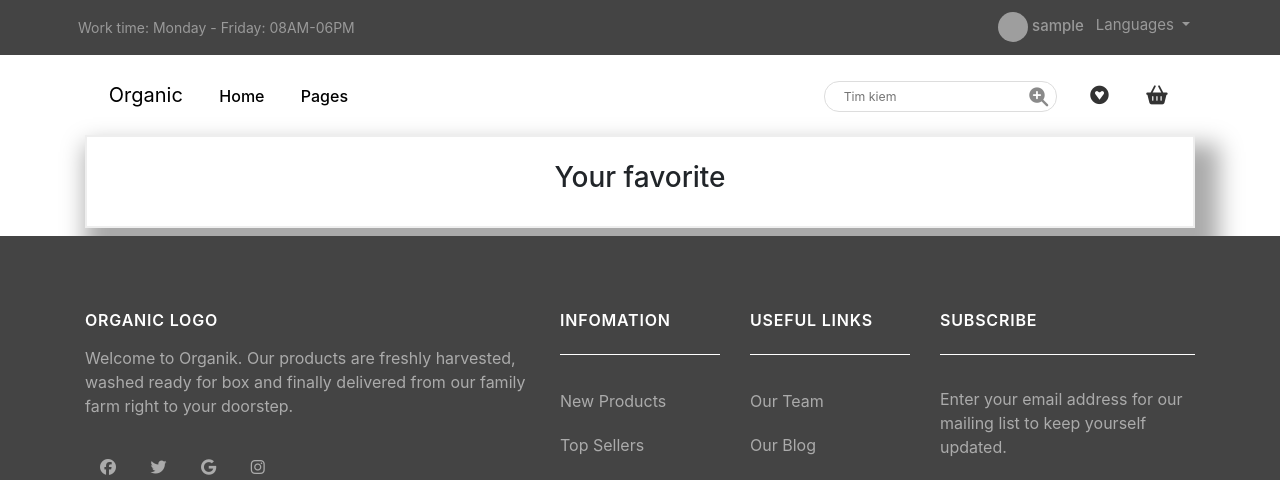
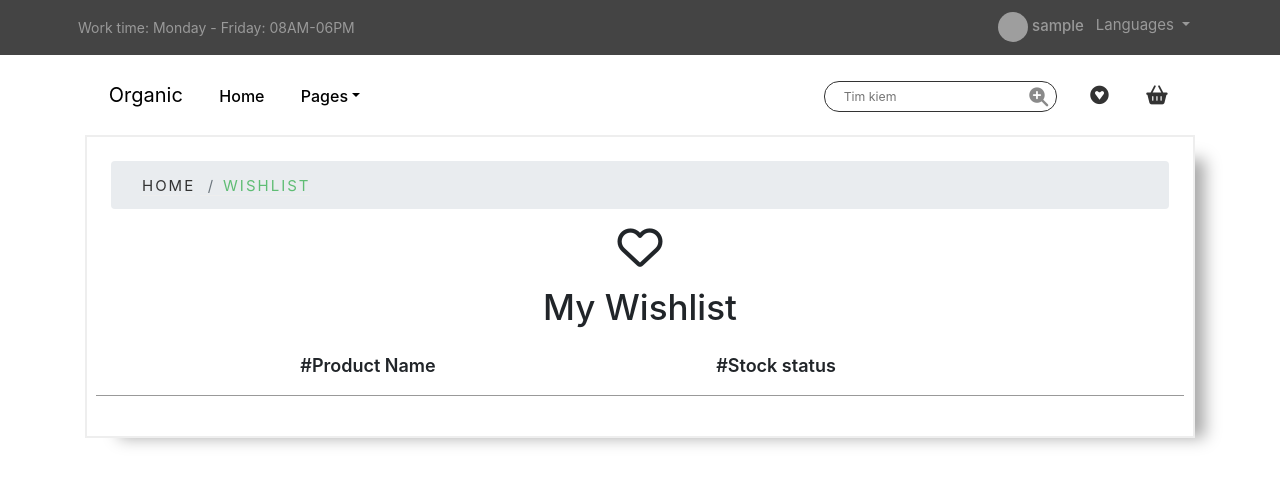
Before and after one commit to fayewong6198/chim_en_mvc, a Django app: page /favorites/ in a window 1280 px wide. Shown: the top 480 px of the page. Run offline with Django 3.2, Linux system fonts and the light colour scheme; the visitor is signed in with stand-in values (Sample User, id 1); data that the repository does not hold is empty; some libraries are stand-ins or nearby versions; grey boxes are pictures that could not be loaded.

Commit message:
wishlist + css

```diff
--- a/static/css/nav-bar.css
+++ b/static/css/nav-bar.css
@@ -12,8 +12,6 @@
 
 .navbar-white {
   background-color: var(--background-color) !important;
-  /* background-color: #aaaaaa !important; */
-  color: var(--custom-color);
   display: flex;
   align-items: center;
   height: 80px;
@@ -102,7 +100,7 @@
   border-radius: 10px;
   padding: 5px;
   transition: width 0.2s linear;
-  border: 1px solid #ddd;
+  border: 1px solid #333 !important;
   background-color: whitesmoke;
 }
 
@@ -374,7 +372,7 @@
   border-color: rgba(255, 255, 255, 0.09);
   cursor: text;
   box-sizing: border-box;
-  border: 1px solid #ddd;
+  border: 1px solid #333;
   padding: 0px 1.55em;
   height: 2.507em;
   font-size: 0.77em;
--- a/static/css/thanh.css
+++ b/static/css/thanh.css
@@ -718,7 +718,7 @@ html {
   transition: all 0.5s ease 0s;
 }
 
-.product-card:hover:after {
+.product-card:after {
   background: linear-gradient(
     to bottom,
     rgba(0, 0, 0, 0) 0,
@@ -759,6 +759,11 @@ html {
   bottom: 0;
   z-index: 1;
 }
+#icon-badge {
+  display: flex;
+  justify-content: center;
+  align-items: center;
+}
 
 .product-card .cart-icon li a,
 .box17 .icon li a {
@@ -766,7 +771,13 @@ html {
   font-size: 20px;
   color: #fff;
 }
-
+.icon-badge {
+  display: flex;
+  justify-content: flex-end !important;
+}
+.mobile-nav i {
+  margin-left: 7px;
+}
 .product-card .cart-icon {
   opacity: 0;
   display: flex;
@@ -779,17 +790,17 @@ html {
   transition: all 0.6s cubic-bezier(0, 0, 0.58, 1) 0s;
 }
 
-.product-card:hover {
+.product-card {
   border: 3px solid #5fbd74;
 }
 
-.product-card:hover .cart-icon {
+.product-card .cart-icon {
   opacity: 1;
   transform: perspective(500px) rotateX(0) rotateY(0) rotateZ(0);
   color: #fff;
 }
 
-.product-card .cart-icon li:hover {
+.product-card .cart-icon li {
   opacity: 0.9;
 }
 
@@ -1977,71 +1988,6 @@ footer {
 
 /* product description */
 
-/* .menu-cate {
-  height: auto;
-  width: 100%;
-  border: 1px solid #eee;
-  box-shadow: 10px 22px 12px 21px #eee;
-}
-.menu-cate ul {
-  padding: unset !important;
-}
-.menu-cate ul li {
-  padding: 1.4rem;
-  margin-bottom: 5px;
-  background-color: #fff;
-  border-bottom: 1px solid #eee;
-}
-.menu-cate ul li a {
-  color: #333;
-}
-.menu-cate ul li a:hover {
-  color: #5fbd74;
-} */
-
-/* Dropdown Button */
-
-/* .menu-cate .dropbtn {
-  background-color: #4caf50;
-  color: white;
-  padding: 16px;
-  font-size: 16px;
-  border: none;
-}
-
-.menu-cate .dropdown {
-  position: relative;
-  display: inline-block;
-}
-
-.menu-cate .dropdown-content {
-  display: none;
-  position: absolute;
-  background-color: #f1f1f1;
-  min-width: 160px;
-  box-shadow: 0px 8px 16px 0px rgba(0, 0, 0, 0.2);
-  z-index: 1;
-}
-
-.menu-cate .dropdown-content a {
-  color: black;
-  padding: 12px 16px;
-  text-decoration: none;
-  display: block;
-}
-
-.menu-cate .dropdown-content a:hover {
-  background-color: #ddd;
-}
-
-.menu-cate .dropdown:hover .dropdown-content {
-  display: block;
-}
-
-.menu-cate .dropdown:hover .dropbtn {
-  background-color: #3e8e41;
-} */
-
 .description-info {
   width: 100%;
   height: 100%;
@@ -2099,7 +2045,6 @@ footer {
 .description-info-product {
   width: 100%;
   height: 100%;
-  border: 2px solid #eee;
   margin: unset !important;
 }
 .description-img img {
@@ -2109,7 +2054,6 @@ footer {
   object-position: center;
 }
 
-.description-info ul li:hover,
 .description-info ul li a:hover {
   background-color: #5fbd74;
   color: #fff;
@@ -2641,8 +2585,82 @@ footer {
   height: auto;
   padding: 1rem;
 }
-
 .sort-product-list span {
   font-size: 16px;
   font-weight: 600;
 }
+
+/* wishlist page*/
+.wishlist-page .row {
+  /* height: 150px; */
+  justify-content: center;
+  align-items: center !important;
+}
+.wishlist-page {
+  border: 2px solid #eee;
+  width: 100%;
+  height: auto;
+  margin-bottom: 3rem;
+  box-shadow: 22px 12px 15px -12px #aaaaaa;
+}
+.icon-wishlist i {
+  border-right: unset;
+  font-size: 45px;
+  display: flex;
+  justify-content: center;
+}
+.stock-title {
+  font-size: 18px;
+  font-weight: 600;
+}
+.wishlist-page h2 {
+  display: flex;
+  font-size: 35px;
+  justify-content: center;
+}
+.wishlist-page .col-2 img {
+  width: 100%;
+  height: 110px;
+  object-fit: cover;
+  object-position: center;
+}
+.wishlist-page .title-wish a {
+  color: #5fbd74 !important;
+  padding-left: unset;
+}
+.wishlist-page .title-wish a:hover {
+  opacity: 0.8;
+}
+
+.bottom-line-wishlist {
+  border-top: 1px solid #999999 !important;
+  width: 100%;
+  margin: 1rem 0;
+}
+.wishlist-page .col-3 {
+  justify-content: center;
+  display: flex;
+}
+.wishlist-page .col-3 a {
+  background-color: #5fbd74;
+  padding: 0.6rem 1.4rem;
+  color: #fff;
+  border: unset;
+}
+.wishlist-page .col-3 a:hover {
+  opacity: 0.8;
+}
+.stock-title {
+  display: flex;
+  justify-content: center;
+}
+.form-group label {
+  margin-bottom: unset;
+}
+.btn-outline-primary:not(:disabled):not(.disabled).active,
+.btn-outline-primary:not(:disabled):not(.disabled):active,
+.show > .btn-outline-primary.dropdown-toggle {
+  color: #fff;
+  background-color: #5fbd74;
+  border-color: #5fbd74;
+}
--- a/templates/navbar.html
+++ b/templates/navbar.html
@@ -56,7 +56,7 @@
         <a class="nav-link bold-text active d-inline" href="{% url 'home' %}">Home <span
             class="sr-only">(current)</span></a>
         <div class="dropdown">
-          <a class="nav-link bold-text d-inline" href="#">Pages</a>
+          <a class="nav-link bold-text d-inline dropdown-toggle" href="#">Pages</a>
 
           <div class="dropdown-content">
             <a href="{% url 'cart:product-list'%}">Products</a>
@@ -72,7 +72,7 @@
         <div class="row justify-content-end align-items-center">
 
           <form id="custom-search-form" class="form-search form-horizontal pull-right"
-            action="{% url 'cart:product-list' %}"">
+            action="{% url 'cart:product-list' %}">
             <div class=" input-append span12">
               {% if limit is not None %}
               <input type="hidden" name="limit" value="{{limit}}">
@@ -84,21 +84,22 @@
         </div>
         {% if request.session.products_in_favorite %}
 
-        <a class="fa-stack has-badge" href="{% url 'favorites' %}"
-          data-count="{{ request.session.products_in_favorite }}"><i class="fab fa-gratipay"></i></a>
+        <a class="fa-stack has-badge" id="icon-badge" data-toggle="tooltip" data-placement="top" title="Wishlist"
+          href="{% url 'favorites' %}" data-count="{{ request.session.products_in_favorite }}"><i
+            class="fab fa-gratipay "></i></a>
         {% else %}
-        <a class="fa-stack has-badge"><i data-toggle="tooltip" data-placement="top" title="Wishlist"
-            class="fab fa-gratipay"></i></a>
+        <a class="fa-stack has-badge"><i class="fab fa-gratipay  icon-badge"></i></a>
         {% endif %}
 
         <div class="dropdown pl-3">
           {% if request.session.products_in_cart %}
-          <a class="fa-stack has-badge" data-count="{{ request.session.products_in_cart }}" href="/cart">
+          <a class="fa-stack has-badge" data-toggle="tooltip" data-placement="top" title="Badge" id="icon-badge"
+            data-count="{{ request.session.products_in_cart }}" href="/cart">
             <i class="fa fa-shopping-basket"></i>
           </a>
           {% else %}
           <a class="fa-stack has-badge" href="{% url 'cart:summary' %}">
-            <i data-toggle="tooltip" data-placement="top" title="Badge" class="fa fa-shopping-basket"></i>
+            <i class="fa fa-shopping-basket"></i>
           </a>
           {% endif %}
         </div>
@@ -151,13 +152,14 @@
         <div class="row justify-content-end align-items-center">
           {% if request.session.products_in_favorite %}
 
-          <a class="fa-stack has-badge" data-count="{{ request.session.products_in_favorite }}"
+          <a class="fa-stack has-badge mr-2" id="icon-basket" data-count="{{ request.session.products_in_favorite }}"
             href="{% url 'favorites' %}"><i class="fab fa-gratipay"></i></a>
           {% else %}
           <a class="fa-stack has-badge"><i class="fab fa-gratipay"></i></a>
           {% endif %}
           {% if request.session.products_in_cart %}
-          <a class="fa-stack has-badge" data-count="{{ request.session.products_in_cart }}" href="/cart">
+          <a class="fa-stack has-badge" id="icon-basket" data-count="{{ request.session.products_in_cart }}"
+            href="/cart">
             <i class="fa fa-shopping-basket"></i>
           </a>
           {% else %}
--- a/templates/tym.html
+++ b/templates/tym.html
@@ -1,10 +1,8 @@
 {% extends 'base.html' %} {% load widget_tweaks %}{% block content %}
 
 <div class="container">
-    <div class="step-to-payment mb-2">
-        <div class="tab-content tab-step pt-4" id="nav-tabContent">
+    <!-- <div class="tab-content tab-step pt-4" id="nav-tabContent">
             <div class="tab-pane fade show active" id="nav-info" role="tabpanel" aria-labelledby="nav-info-tab">
-
                 <section class="mb-4">
                     <h3 class="text-center">Your favorite</h3>
                     {% if request.user.is_authenticated %}
@@ -14,8 +12,6 @@
                             <a href="{% url 'cart:product-detail' favorite.product.slug %}"">
                                 <img src=" {{ favorite.product.images.first }}" alt="" width="100%">
                             </a>
-
-
                             <p> <i data-toggle="tooltip" data-placement="top" title="liked" class="fa fa-heart"></i>
                             </p>
                             <p>Title: {{ favorite.product.title }}</p>
@@ -27,12 +23,64 @@
                     {% else %}
                     <h3>Login is required</h3>
                     {% endif %}
-
                 </section>
-
             </div>
+        </div> -->
+    <!-- modal add to wishlist -->
+    <div class="wishlist-page pb-4 p-4">
+        <nav aria-label="breadcrumb">
+            <ol class="breadcrumb">
+                <div class="container">
+                    <li class="breadcrumb-item"><a href="#">Home</a></li>
+                    <li class="breadcrumb-item active" aria-current="page">Wishlist</li>
+                </div>
+            </ol>
+        </nav>
+        <div class="icon-wishlist">
+            <i class="far fa-heart"></i>
 
         </div>
+        <h2 class="py-3">My Wishlist</h2>
+        <div class="row">
+            <div class="col-1">
+            </div>
+            <div class="col-4 stock-title">
+                <span>#Product Name</span> </div>
+            <div class="col-5 stock-title">
+                <span>#Stock status</span>
+            </div>
+            <div class="col-2">
+            </div>
+            <div class="bottom-line-wishlist"></div>
+        </div>
+        {% for favorite in favorites %}
+        {% if request.user.is_authenticated %}
+        <div class="row">
+            <div class="col-1 col-lg-1">
+                <i class="far fa-trash-alt"></i>
+            </div>
+            <div class="col-2 col-lg-2">
+                <a href="{% url 'cart:product-detail' favorite.product.slug %}"><img
+                        src=" {{ favorite.product.images.first }}" alt="">
+                </a></div>
+            <div class="col-4 col-lg-4">
+                <p class="title-wish"><a href=""> {{ favorite.product.title }}</a></p>
+                <p><span>$</span>{{ favorite.product.price }}</p>
+            </div>
+            <div class="col-2 col-lg-2">
+                <span>In stock</span>
+            </div>
+            <div class="col-3 col-lg-3">
+                <a href="{% url 'cart:product-detail' favorite.product.slug %}">Add to cart</a>
+            </div>
+            <div class="bottom-line-wishlist"></div>
+        </div>
+
     </div>
+    {% else %}
+    <h3>Login is required</h3>
+    {% endif %}
+    {% endfor %}
+
 </div>
 {% endblock content%}
```
Also changed, not shown: templates/index.html (+5 -5 lines), templates/product.html (+10 -9 lines). Lines whose indentation alone changed are shown as unchanged.
